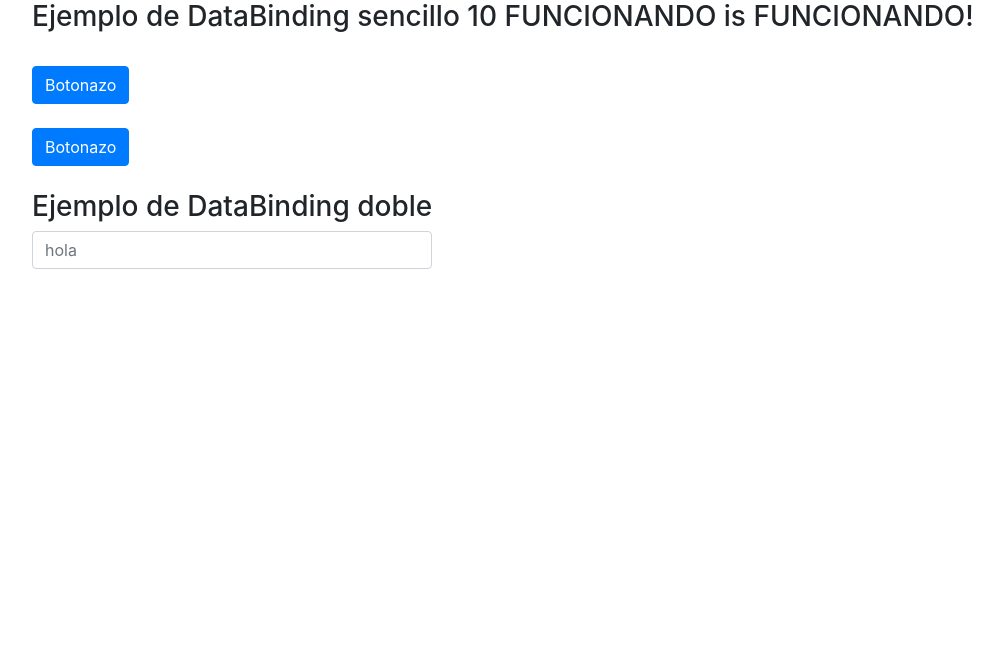
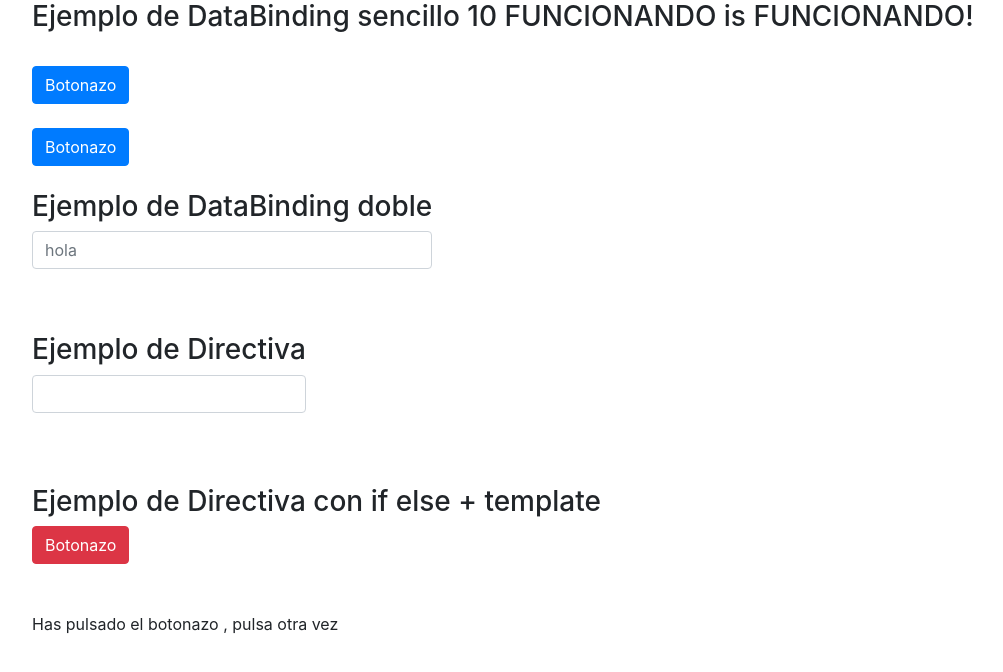
Before and after one commit to dizzy94d/proyectosAngular, an Angular app: page / in a window 1280 px wide. Shown: the top 672 px of the page, without its empty margins (38-1041 px from the left). Built offline with nearby package versions, Linux system fonts and the light colour scheme.

Commit message:
Directivas con if

```diff
--- a/src/app/app.component.html
+++ b/src/app/app.component.html
@@ -1 +1,2 @@
 <app-server></app-server>
+<app-directivas></app-directivas>
--- a/src/app/app.module.ts
+++ b/src/app/app.module.ts
@@ -5,11 +5,13 @@ import { FormsModule } from '@angular/forms';
 import { AppRoutingModule } from './app-routing.module';
 import { AppComponent } from './app.component';
 import { ServerComponent } from './server/server.component';
+import { DirectivasComponent } from './directivas/directivas.component';
 
 @NgModule({
   declarations: [
     AppComponent,
-    ServerComponent
+    ServerComponent,
+    DirectivasComponent
   ],
   imports: [
     BrowserModule,
--- /dev/null
+++ b/src/app/directivas/directivas.component.html
@@ -0,0 +1,33 @@
+<!--DIRECTIVAS CON IF-->
+<div class="container mt-5">
+    <div class="row">
+        <div class="col-xs-12">
+            <h3>Ejemplo de Directiva</h3>
+            <input type="text" class="form-control" [(ngModel)]="textoInput" (change)="cambioEnTexto()">
+            <p class="mt-5" *ngIf="textoInput !==''">Has escrito en el input :{{textoInput}}</p>
+        </div>
+    </div>
+</div>
+
+<div class="text-white ">Separador</div>
+
+<div class="container mt-5">
+    <div class="row">
+        <div class="col-xs-12">
+            <h3>Ejemplo de Directiva con if else + template</h3>
+            <button class="btn btn-danger" (click)="pulsarBoton1()">Botonazo</button>
+            <!--Elige con else el nombre del template-->
+            <p class="mt-5" *ngIf="boton1Pulsado; else sinBoton">Has pulsado el botonazo si pulsas te mostrare otra cosa
+            </p>
+        </div>
+    </div>
+</div>
+
+<!--
+    Crear un template con id = #nombreDeltemplate
+-->
+<ng-template #sinBoton>
+    <div class="warning">
+        <p class="mt-5 ">Has pulsado el botonazo , pulsa otra vez</p>
+    </div>
+</ng-template>
--- /dev/null
+++ b/src/app/directivas/directivas.component.ts
@@ -0,0 +1,33 @@
+import { Component, OnInit } from '@angular/core';
+
+@Component({
+  selector: 'app-directivas',
+  templateUrl: './directivas.component.html'
+})
+export class DirectivasComponent implements OnInit {
+
+  boton1Pulsado: boolean = false;
+  textoInput:string = "";
+  mostrarParrafo:boolean=false;
+
+  constructor() { }
+
+
+  ngOnInit(): void {
+
+  }
+
+  pulsarBoton1(){
+    this.boton1Pulsado = !this.boton1Pulsado;
+  }
+
+  cambioEnTexto(){
+    if(this.textoInput ===""){
+      this.mostrarParrafo=false;
+    }else{
+      this.mostrarParrafo=true;
+    }
+    console.log("Pasada "+this.mostrarParrafo)
+  }
+
+}
```
Also changed, not shown: src/app/server/server.component.html (indentation only), src/app/server/server.component.ts (line endings or trailing spaces).
